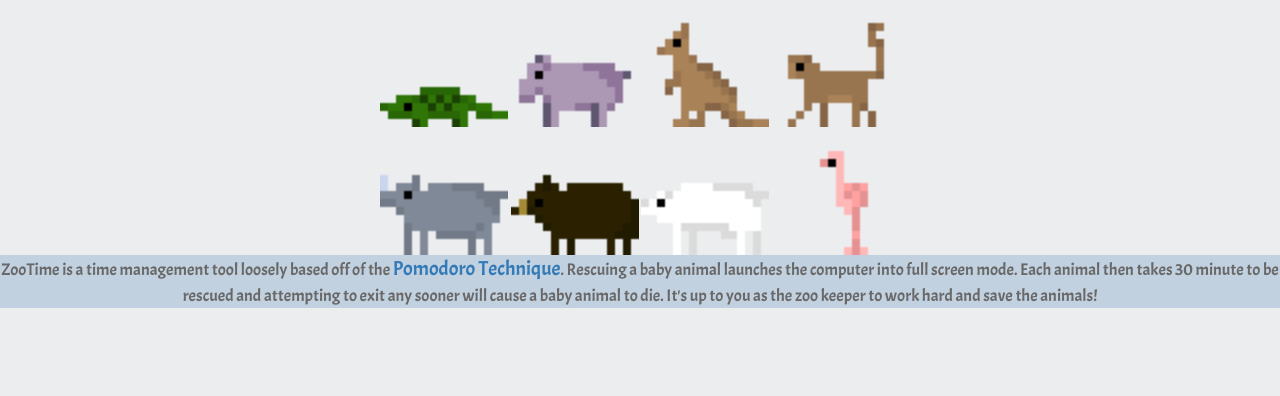
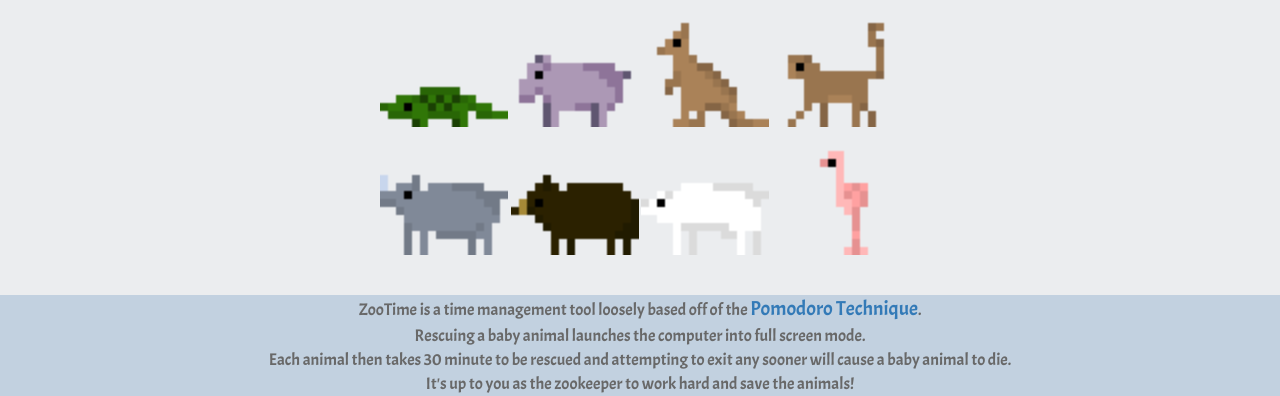
Before and after one commit to gracehseu/zoo, a Flask app: page / in a window 1280 px wide. Shown: the part 409-805 px from the top of the page. Before the commit the page ends 717 px from the top, so only its background shows below. Run offline with Flask 2, Linux system fonts and the light colour scheme; some libraries are stand-ins or nearby versions.

Commit message:
fixed main.html

```diff
--- a/app/static/js/animal.js
+++ b/app/static/js/animal.js
@@ -79,7 +79,7 @@ function create () {
     var fullscreen = this.sys.game.device.fullscreen;
 
     // create rescue button
-    button = this.add.text(config.width / 2 - 110, config.height - 20,
+    button = this.add.text(config.width / 2 - 110, config.height - 60,
         'rescue a baby ' + animalText + '!', fontStyle);
     button.setBackgroundColor('lightgray');
     button.setPadding(10, 10, 10, 10);
--- a/app/templates/main/main.html
+++ b/app/templates/main/main.html
@@ -23,8 +23,16 @@
     {% endfor %}
     <br>
     </div>
+    <br>
+    <br>
     <div class="container-fluid bg-1 text-center">
-        ZooTime is a time management tool loosely based off of the <a href="https://en.wikipedia.org/wiki/Pomodoro_Technique">Pomodoro Technique</a>. Rescuing a baby animal launches the computer into full screen mode. Each animal then takes 30 minute to be rescued and attempting to exit any sooner will cause a baby animal to die. It's up to you as the zoo keeper to work hard and save the animals!
+        ZooTime is a time management tool loosely based off of the <a href="https://en.wikipedia.org/wiki/Pomodoro_Technique">Pomodoro Technique</a>.
+        <br>
+        Rescuing a baby animal launches the computer into full screen mode.
+        <br>
+        Each animal then takes 30 minute to be rescued and attempting to exit any sooner will cause a baby animal to die.
+        <br>
+        It's up to you as the zookeeper to work hard and save the animals!
     </div>
 </body>
 
```
